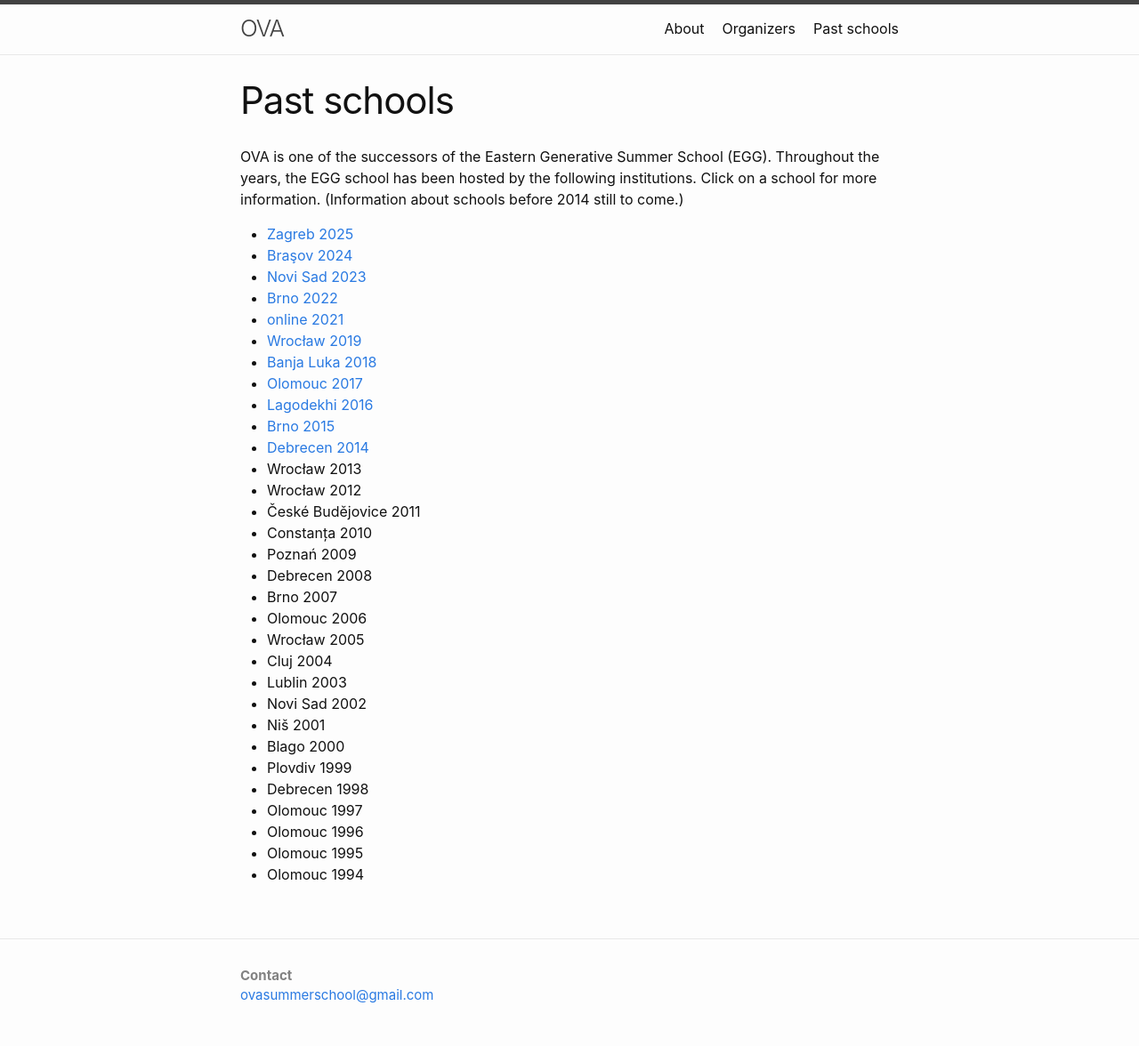
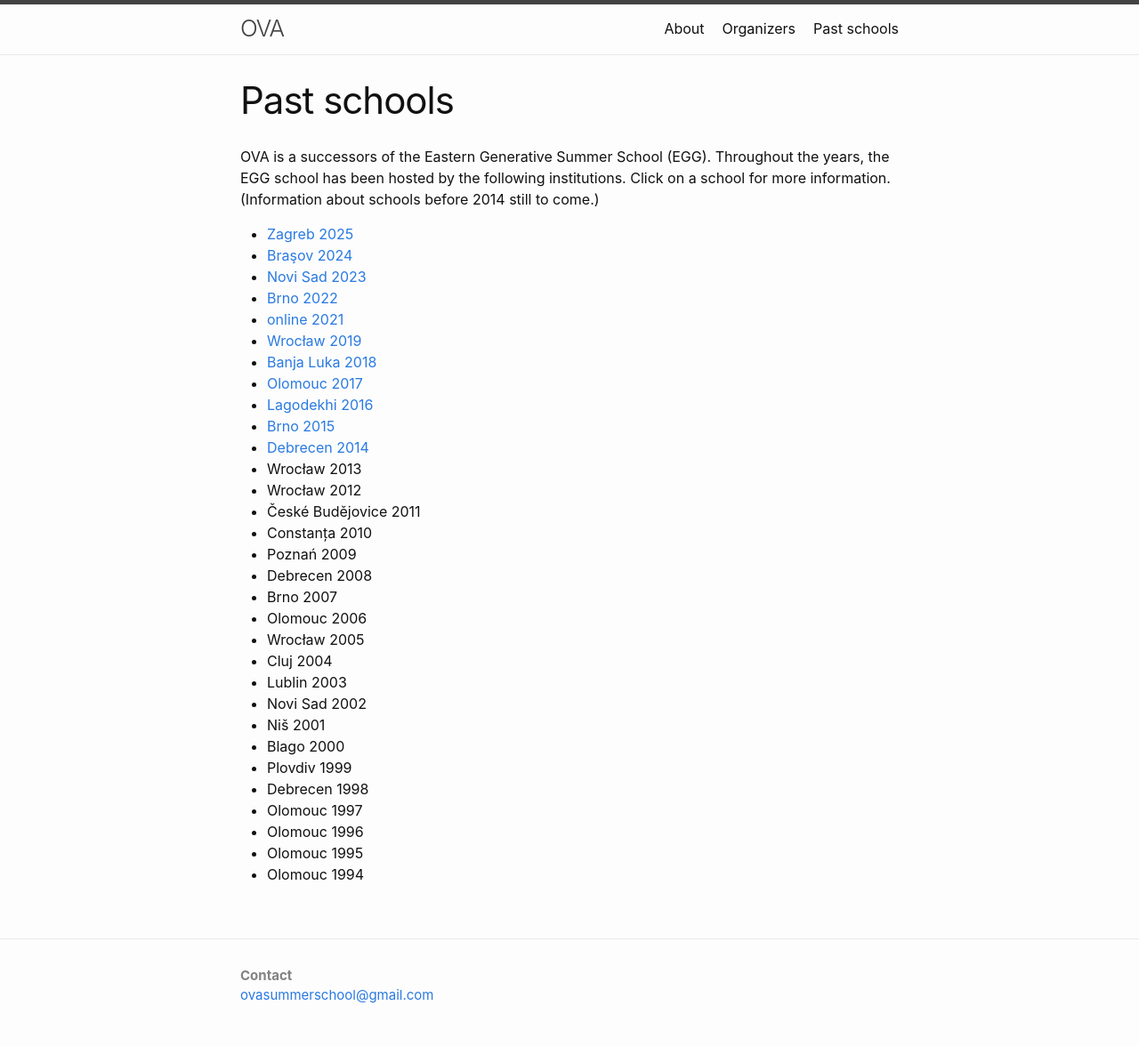
Before and after one commit to ovaschool/ovaschool.github.io, a Jekyll site: the page built from staticpages/pastschools.markdown, in a window 1280 px wide. Shown: the whole page at 89% size. Built offline with Jekyll 4.4.1, drawn with Linux system fonts in a browser that asks for light colours.

Commit message:
Update pastschools.markdown

```diff
--- a/staticpages/pastschools.markdown
+++ b/staticpages/pastschools.markdown
@@ -4,7 +4,7 @@
 permalink: /pastschools/
 ---
 
-OVA is one of the successors of the Eastern Generative Summer School (EGG). Throughout the years, the EGG school has been hosted by the following institutions.
+OVA is a successors of the Eastern Generative Summer School (EGG). Throughout the years, the EGG school has been hosted by the following institutions.
 Click on a school for more information. (Information about schools before 2014 still to come.)
 
 * [Zagreb 2025](/zagreb2025)
```
